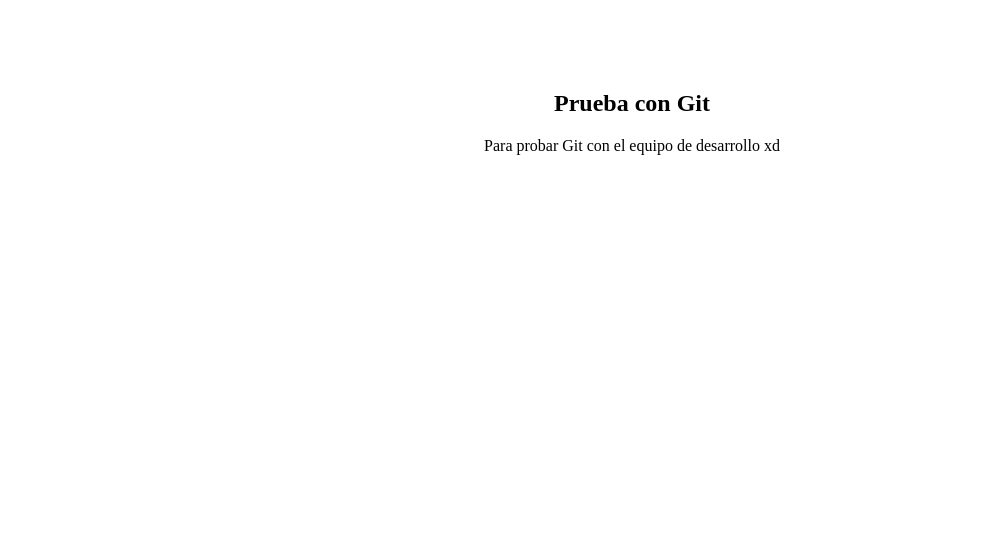
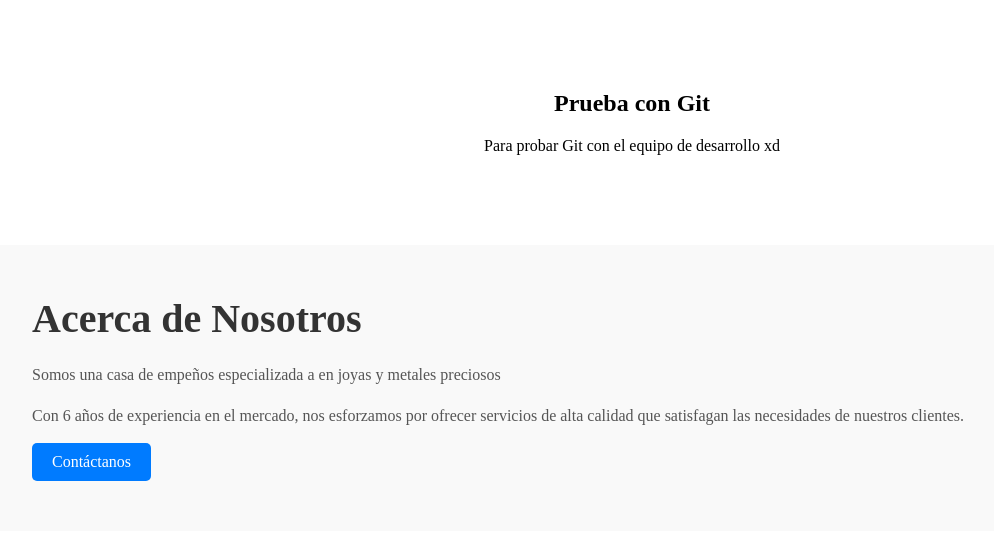
Before and after one commit to Puyaca/team-git-test-blog, a plain HTML site: page index.html in a window 1280 px wide. Shown: the whole page, without its empty margins (8-1002 px from the left). Drawn offline with Linux system fonts and the light colour scheme.

Commit message:
aboutus agregado

```diff
--- a/css/styles.css
+++ b/css/styles.css
@@ -24,3 +24,51 @@ body {
 .intro {
   padding: 10px 0;
 }
+
+
+
+#acerca-de {
+  padding: 50px 0;
+  background-color: #f9f9f9; /* Un fondo gris claro */
+}
+
+.contenedor {
+  max-width: 1200px;
+  margin: 0 auto;
+  padding: 0 20px;
+  display: flex;
+  flex-wrap: wrap;
+  align-items: center;
+  justify-content: space-between;
+}
+
+.texto-acerca-de {
+  flex: 1 1 500px; /* Ocupa al menos 500px de ancho */
+}
+
+.texto-acerca-de h2 {
+  font-size: 2.5em;
+  color: #333;
+  margin-bottom: 20px;
+}
+
+.texto-acerca-de p {
+  line-height: 1.6;
+  color: #555;
+  margin-bottom: 15px;
+}
+
+
+.boton {
+  display: inline-block;
+  background-color: #007bff; /* Un color primario */
+  color: white;
+  padding: 10px 20px;
+  text-decoration: none;
+  border-radius: 5px;
+  transition: background-color 0.3s ease;
+}
+
+.boton:hover {
+  background-color: #0056b3;
+}
--- a/index.html
+++ b/index.html
@@ -14,6 +14,27 @@
       <h1 class="title">Prueba con Git</h1>
       <p class="intro">Para probar Git con el equipo de desarrollo xd</p>
     </section>
+
+    <section id="acerca-de">
+      <div class="contenedor">
+        <div class="texto-acerca-de">
+          <h2>Acerca de Nosotros</h2>
+          <p>
+            Somos una casa de empeños especializada a en joyas y metales preciosos
+          </p>
+          <p>
+            Con 6 años de experiencia en el mercado, nos esforzamos por ofrecer
+            servicios de alta calidad que satisfagan las necesidades de
+            nuestros clientes.
+          </p>
+          <a href="/contacto" class="boton">Contáctanos</a>
+        </div>
+      </div>
+    </section>
+
+
+
+
   </main>
 </body>
 
```
